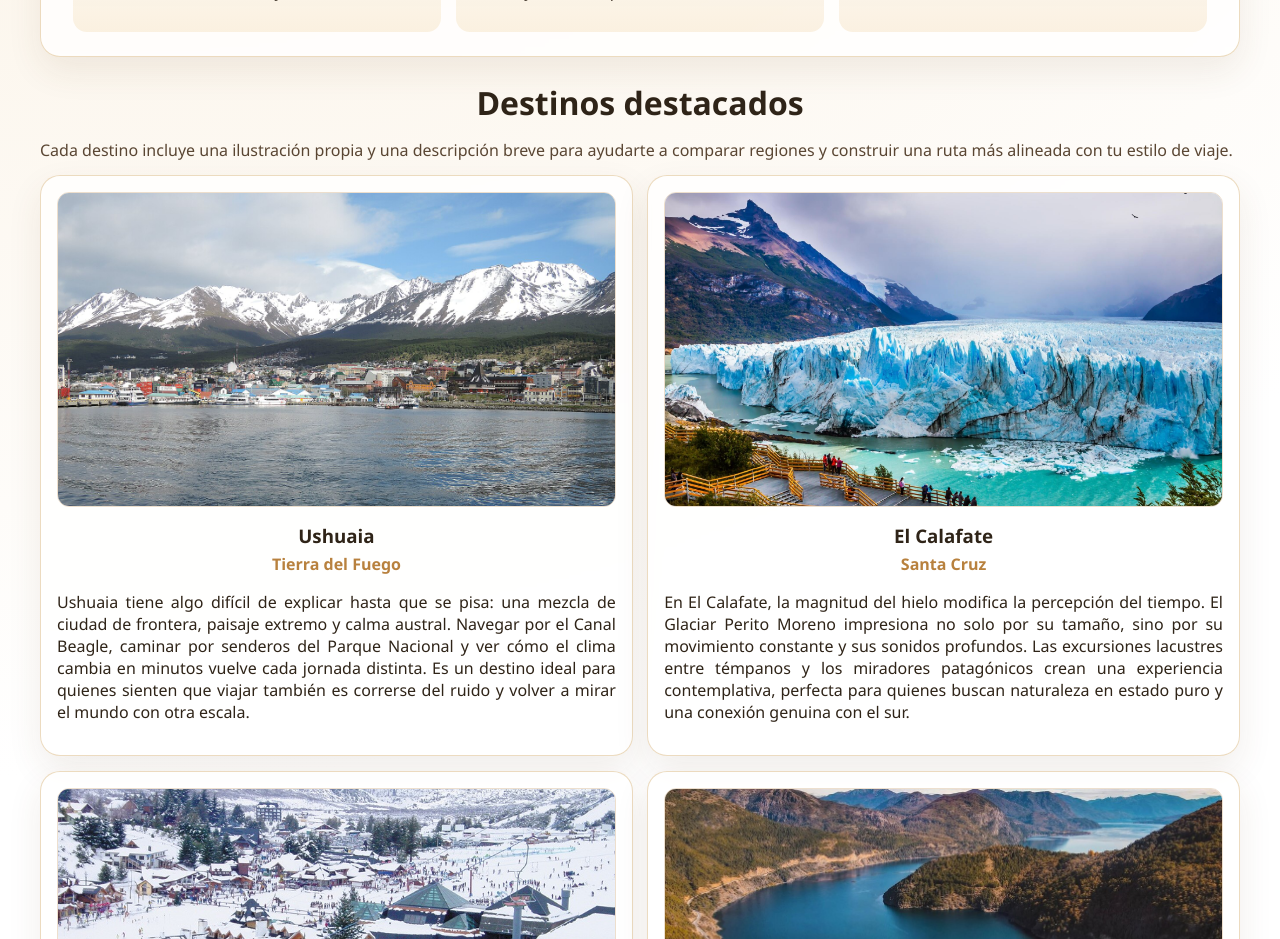
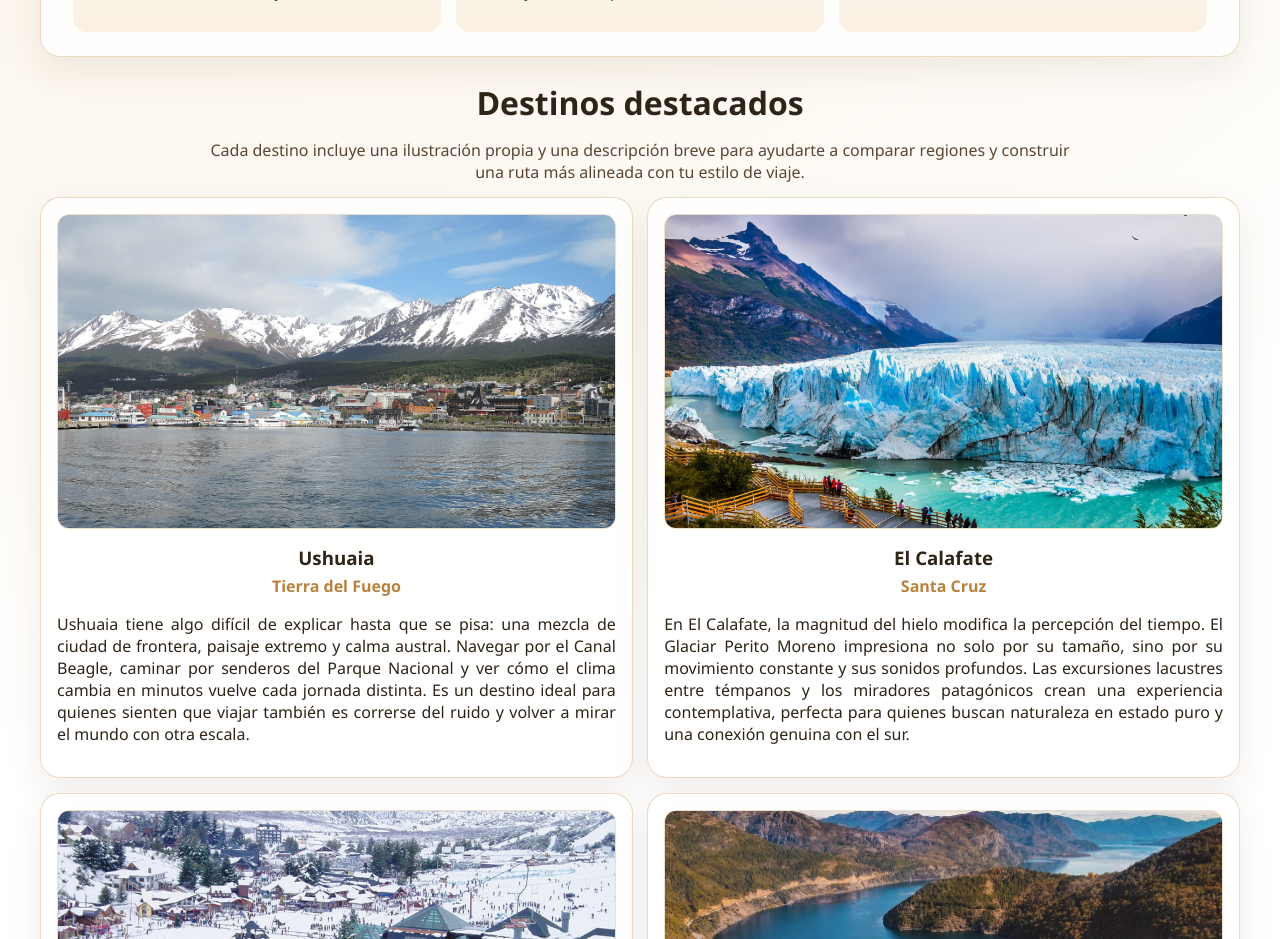
Before and after one commit to lu-developer476/Gran-Milla, a React (Vite) app: page / in a window 1280 px wide. Shown: the part 1140-2079 px from the top of the page. Built offline with nearby package versions, Linux system fonts and the light colour scheme.

Commit message:
Centra el texto introductorio de la sección Destinos destacados (#4)

```diff
--- a/src/App.tsx
+++ b/src/App.tsx
@@ -96,10 +96,7 @@ const opcionesDeViaje = [
 export default function App() {
   const [view, setView] = useState<"home" | "about">("home")
 
-  const navLabel = useMemo(
-    () => (view === "home" ? "Quiénes somos" : "Volver al inicio"),
-    [view]
-  )
+  const navLabel = useMemo(() => (view === "home" ? "Quiénes somos" : "Volver al inicio"), [view])
 
   return (
     <div className="page-shell">
--- a/src/styles/global.css
+++ b/src/styles/global.css
@@ -216,8 +216,10 @@ h3 {
 }
 
 .destinos-intro {
-  margin: 0;
+  margin: 0 auto;
   color: var(--ink-700);
+  text-align: center;
+  max-width: 95ch;
 }
 
 .destino-grid {
```
